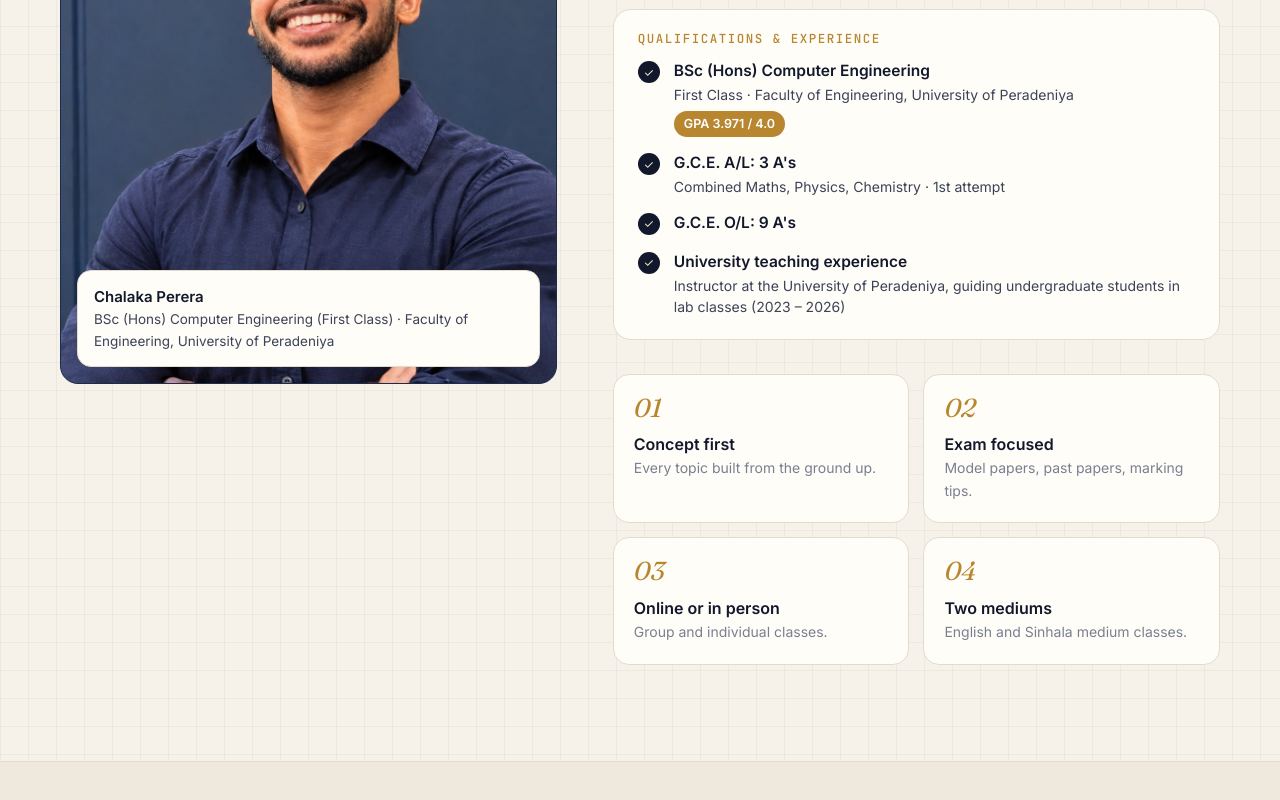
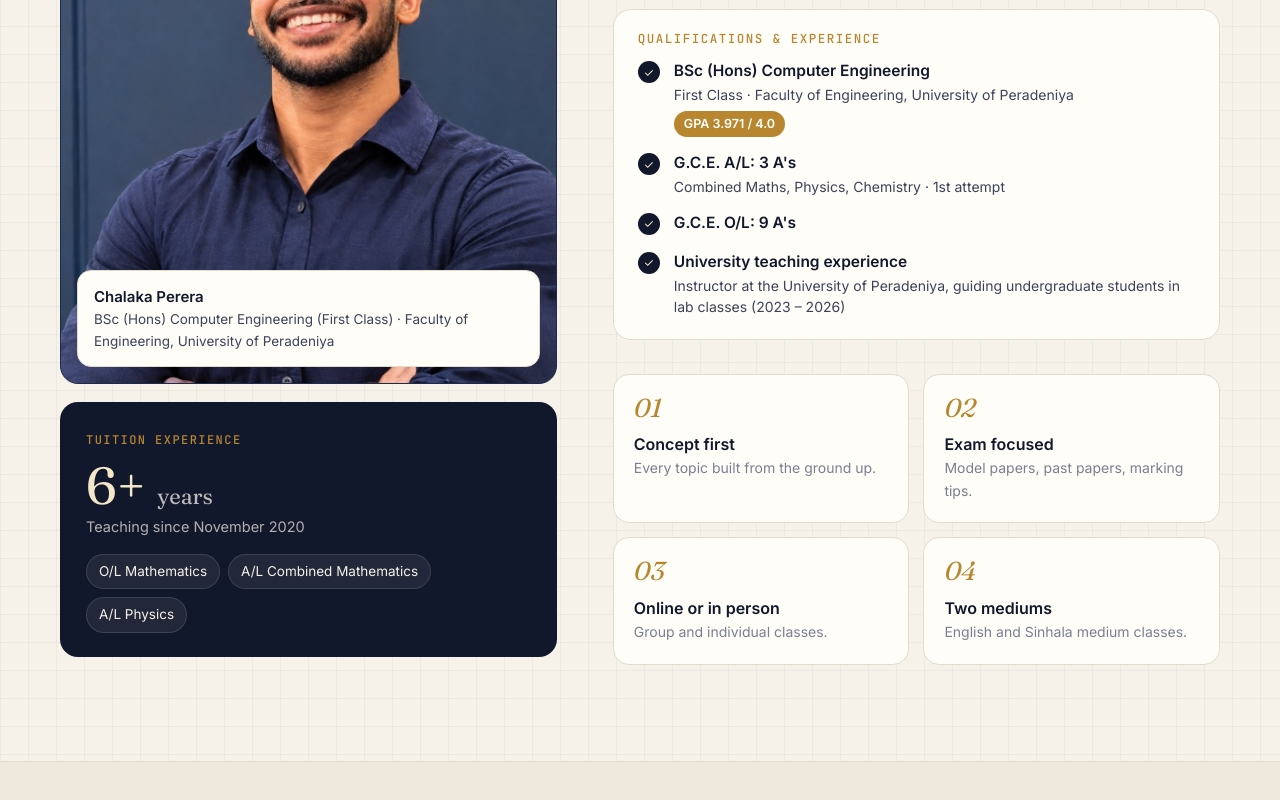
Before and after one commit to chala2001/chalaka-maths-tuition, a React (Vite) app: page / in a window 1280 px wide. Shown: the part 1066-1866 px from the top of the page. Built offline with nearby package versions, Linux system fonts and the light colour scheme.

Commit message:
Add tuition experience card

```diff
--- a/src/pages/Home.tsx
+++ b/src/pages/Home.tsx
@@ -81,6 +81,7 @@ export default function Home() {
       {/* ABOUT */}
       <section id="about">
         <div className="wrap about-grid">
+          <div className="about-left">
             <Reveal className="portrait">
               {SITE.photo ? <img src={SITE.photo} alt={SITE.name} /> : <div className="ph"><b>∫</b>Your photo here</div>}
               <div className="tag">
@@ -88,6 +89,17 @@ export default function Home() {
                 {SITE.degree} · {SITE.university}
               </div>
             </Reveal>
+            <Reveal className="exp-card">
+              <span className="exp-label">Tuition experience</span>
+              <b>6+ <small>years</small></b>
+              <p>Teaching since November 2020</p>
+              <ul>
+                <li>O/L Mathematics</li>
+                <li>A/L Combined Mathematics</li>
+                <li>A/L Physics</li>
+              </ul>
+            </Reveal>
+          </div>
           <Reveal className="about-text">
             <span className="eyebrow">About</span>
             <h2>An engineer who <em>teaches</em> maths.</h2>
--- a/src/styles.css
+++ b/src/styles.css
@@ -163,6 +163,14 @@ section { padding: 96px 0; }
 .portrait .tag strong { display: block; color: var(--ink); font-size: 15px; }
 .about-text h2 { font-size: clamp(32px, 4.5vw, 48px); margin: 12px 0 20px; }
 .about-text > p { color: var(--ink-2); font-size: 17px; max-width: 540px; }
+.about-left { display: grid; gap: 18px; }
+.exp-card { background: var(--ink); color: var(--paper); border-radius: var(--radius); padding: 24px 26px; }
+.exp-card .exp-label { font-family: var(--mono); font-size: 12px; letter-spacing: .12em; text-transform: uppercase; color: var(--gold); }
+.exp-card b { display: block; font-family: var(--serif); font-weight: 400; font-size: 52px; line-height: 1.05; color: var(--gold-soft); margin-top: 6px; }
+.exp-card b small { font-size: 22px; color: rgba(246,242,234,.75); }
+.exp-card p { color: rgba(246,242,234,.7); font-size: 14.5px; margin-top: 2px; }
+.exp-card ul { list-style: none; display: flex; flex-wrap: wrap; gap: 8px; margin-top: 16px; }
+.exp-card li { font-size: 13.5px; padding: 6px 12px; border-radius: 999px; background: rgba(255,255,255,.07); border: 1px solid rgba(255,255,255,.12); }
 .quals { margin-top: 28px; background: var(--card); border: 1px solid var(--line); border-radius: 18px; padding: 22px 24px; }
 .quals h3 { font-family: var(--mono); font-size: 12.5px; font-weight: 500; letter-spacing: .12em; text-transform: uppercase; color: var(--gold); margin-bottom: 14px; }
 .quals ul { list-style: none; display: grid; gap: 14px; }
```
Lines whose indentation alone changed are shown as unchanged.
